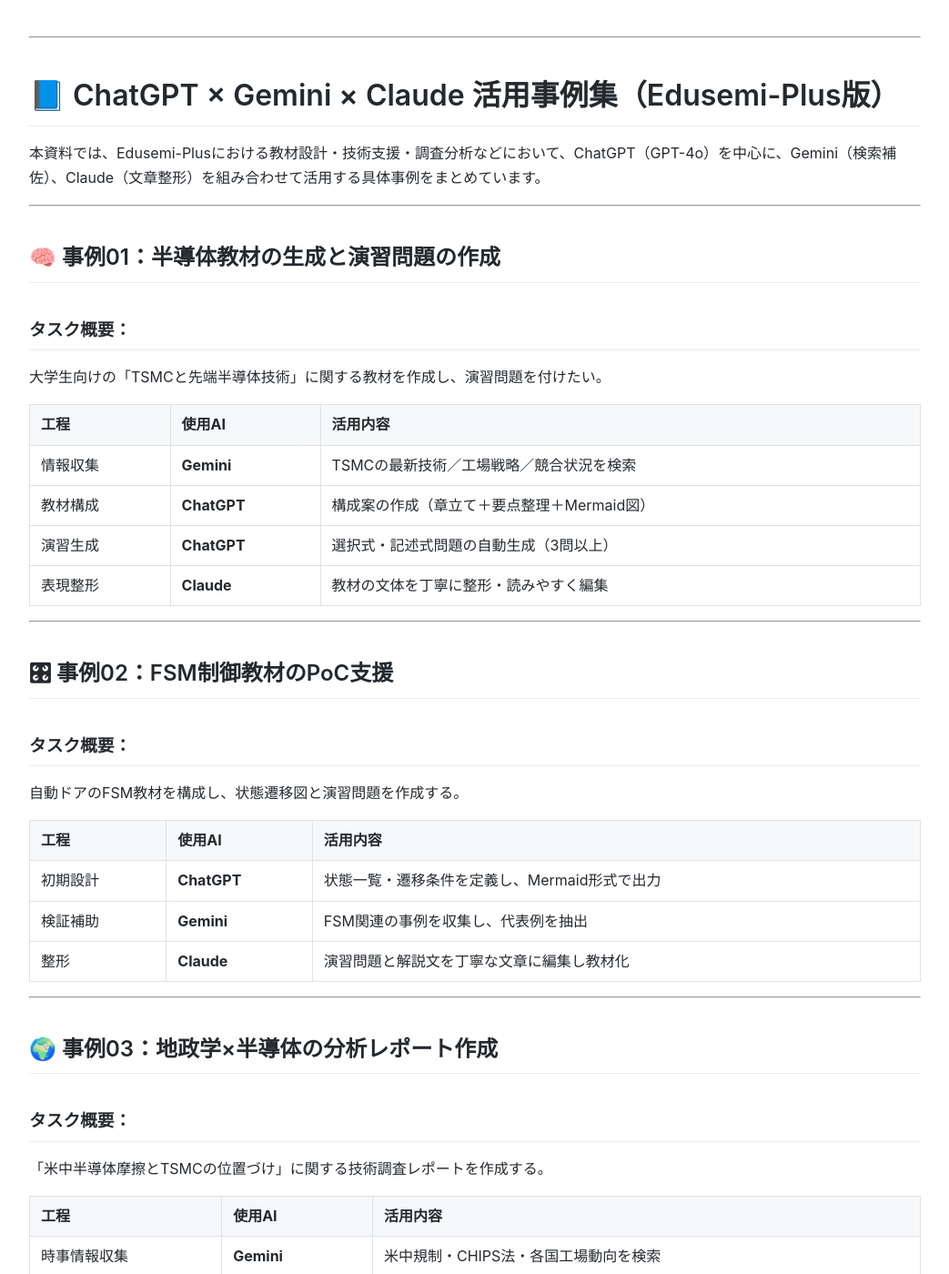
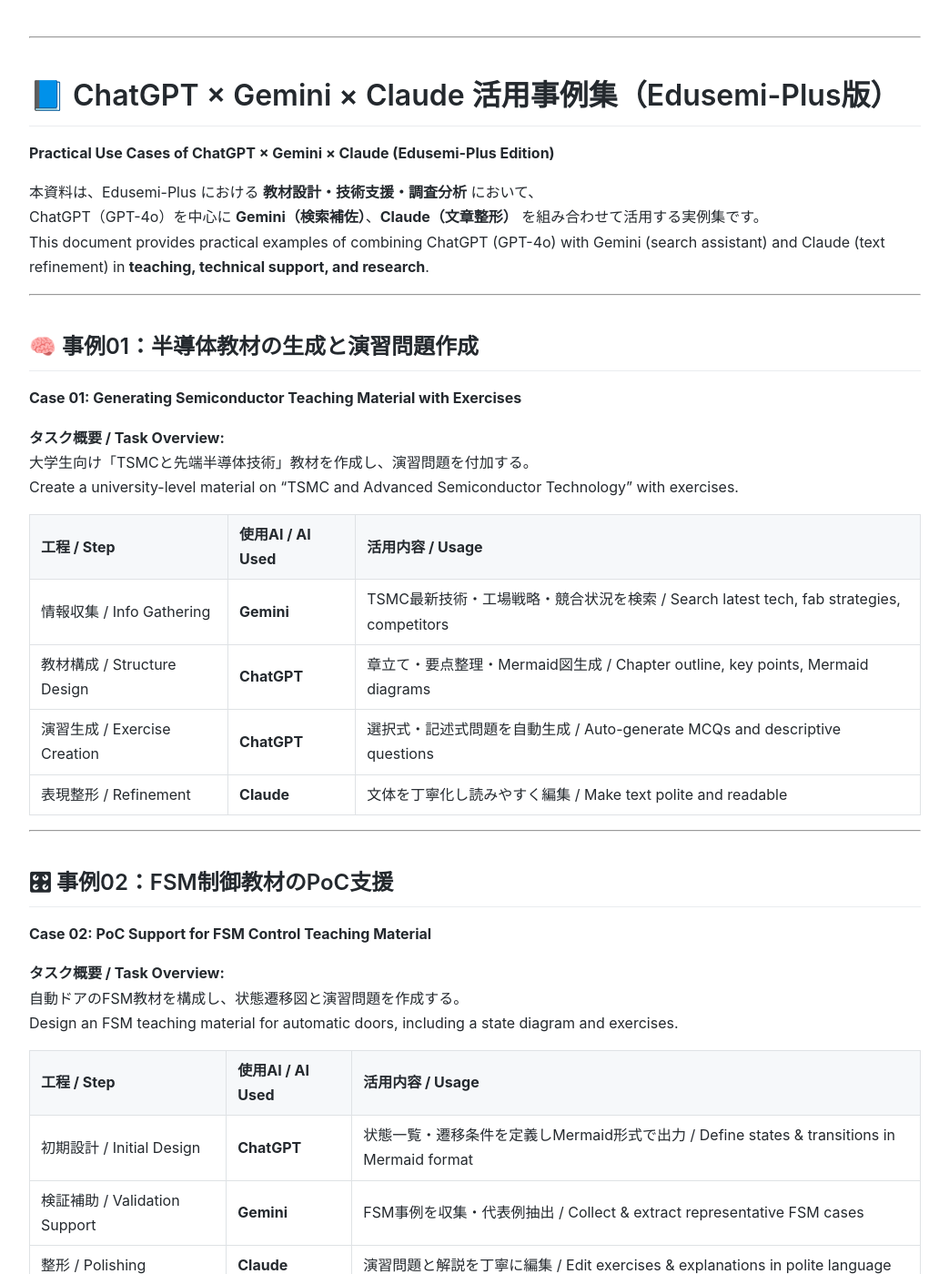
Before and after one commit to Samizo-AITL/Edusemi-Plus, a Jekyll site: the page built from ai-tools-comparison/usecase_examples.md, in a window 1280 px wide and 1400 px high. Shown: the whole window at 91% size, without its empty margins (118-1161 px from the left). Built offline with Jekyll 4.4.1, drawn with Linux system fonts in a browser that asks for light colours; some of the changed text lies outside the part shown.

Commit message:
Update usecase_examples.md

```diff
--- a/ai-tools-comparison/usecase_examples.md
+++ b/ai-tools-comparison/usecase_examples.md
@@ -1,93 +1,116 @@
 ---
 layout: default
-title: ChatGPT × Gemini × Claude 活用事例集（Edusemi-Plus版）
+title: 📘 ChatGPT × Gemini × Claude 活用事例集（Edusemi-Plus版）
 ---
 
 ---
 
 # 📘 ChatGPT × Gemini × Claude 活用事例集（Edusemi-Plus版）
+**Practical Use Cases of ChatGPT × Gemini × Claude (Edusemi-Plus Edition)**
 
-本資料では、Edusemi-Plusにおける教材設計・技術支援・調査分析などにおいて、ChatGPT（GPT-4o）を中心に、Gemini（検索補佐）、Claude（文章整形）を組み合わせて活用する具体事例をまとめています。
+本資料は、Edusemi-Plus における **教材設計・技術支援・調査分析** において、
+ChatGPT（GPT-4o）を中心に **Gemini（検索補佐）**、**Claude（文章整形）** を組み合わせて活用する実例集です。
+This document provides practical examples of combining ChatGPT (GPT-4o) with Gemini (search assistant) and Claude (text refinement) in **teaching, technical support, and research**.
 
 ---
 
-## 🧠 事例01：半導体教材の生成と演習問題の作成
+## 🧠 事例01：半導体教材の生成と演習問題作成
+**Case 01: Generating Semiconductor Teaching Material with Exercises**
 
-### タスク概要：
-大学生向けの「TSMCと先端半導体技術」に関する教材を作成し、演習問題を付けたい。
+**タスク概要 / Task Overview:**
+大学生向け「TSMCと先端半導体技術」教材を作成し、演習問題を付加する。
+Create a university-level material on "TSMC and Advanced Semiconductor Technology" with exercises.
 
-| 工程 | 使用AI | 活用内容 |
-|------|--------|----------|
-| 情報収集 | **Gemini** | TSMCの最新技術／工場戦略／競合状況を検索 |
-| 教材構成 | **ChatGPT** | 構成案の作成（章立て＋要点整理＋Mermaid図） |
-| 演習生成 | **ChatGPT** | 選択式・記述式問題の自動生成（3問以上） |
-| 表現整形 | **Claude** | 教材の文体を丁寧に整形・読みやすく編集 |
+| 工程 / Step | 使用AI / AI Used | 活用内容 / Usage |
+|-------------|-----------------|------------------|
+| 情報収集 / Info Gathering | **Gemini** | TSMC最新技術・工場戦略・競合状況を検索 / Search latest tech, fab strategies, competitors |
+| 教材構成 / Structure Design | **ChatGPT** | 章立て・要点整理・Mermaid図生成 / Chapter outline, key points, Mermaid diagrams |
+| 演習生成 / Exercise Creation | **ChatGPT** | 選択式・記述式問題を自動生成 / Auto-generate MCQs and descriptive questions |
+| 表現整形 / Refinement | **Claude** | 文体を丁寧化し読みやすく編集 / Make text polite and readable |
 
 ---
 
 ## 🎛 事例02：FSM制御教材のPoC支援
+**Case 02: PoC Support for FSM Control Teaching Material**
 
-### タスク概要：
+**タスク概要 / Task Overview:**
 自動ドアのFSM教材を構成し、状態遷移図と演習問題を作成する。
+Design an FSM teaching material for automatic doors, including a state diagram and exercises.
 
-| 工程 | 使用AI | 活用内容 |
-|------|--------|----------|
-| 初期設計 | **ChatGPT** | 状態一覧・遷移条件を定義し、Mermaid形式で出力 |
-| 検証補助 | **Gemini** | FSM関連の事例を収集し、代表例を抽出 |
-| 整形 | **Claude** | 演習問題と解説文を丁寧な文章に編集し教材化 |
+| 工程 / Step | 使用AI / AI Used | 活用内容 / Usage |
+|-------------|-----------------|------------------|
+| 初期設計 / Initial Design | **ChatGPT** | 状態一覧・遷移条件を定義しMermaid形式で出力 / Define states & transitions in Mermaid format |
+| 検証補助 / Validation Support | **Gemini** | FSM事例を収集・代表例抽出 / Collect & extract representative FSM cases |
+| 整形 / Polishing | **Claude** | 演習問題と解説を丁寧に編集 / Edit exercises & explanations in polite language |
 
 ---
 
 ## 🌍 事例03：地政学×半導体の分析レポート作成
+**Case 03: Geopolitics × Semiconductor Analysis Report**
 
-### タスク概要：
-「米中半導体摩擦とTSMCの位置づけ」に関する技術調査レポートを作成する。
+**タスク概要 / Task Overview:**
+「米中半導体摩擦とTSMCの位置づけ」に関する技術調査レポートを作成。
+Create a technical report on "US-China Semiconductor Tensions and TSMC's Position."
 
-| 工程 | 使用AI | 活用内容 |
-|------|--------|----------|
-| 時事情報収集 | **Gemini** | 米中規制・CHIPS法・各国工場動向を検索 |
-| 初稿作成 | **ChatGPT** | Markdown構成で要点を整理し技術資料化 |
-| 文章仕上げ | **Claude** | 論文調の表現、丁寧な語尾・段落構成に整形 |
+| 工程 / Step | 使用AI / AI Used | 活用内容 / Usage |
+|-------------|-----------------|------------------|
+| 時事情報収集 / News Gathering | **Gemini** | 米中規制・CHIPS法・工場動向を検索 / Search US-China regulations, CHIPS Act, fab updates |
+| 初稿作成 / Draft Creation | **ChatGPT** | Markdown構成で要点整理 / Summarize in Markdown |
+| 文章仕上げ / Final Editing | **Claude** | 論文調に整形 / Refine into academic style |
 
 ---
 
 ## 📹 事例04：YouTube講義を教材に変換
+**Case 04: Converting YouTube Lectures into Teaching Material**
 
-### タスク概要：
-YouTube上の半導体講義（英語）を日本語教材として再構成する。
+**タスク概要 / Task Overview:**
+YouTubeの半導体講義（英語）を日本語教材として再構成。
+Reconstruct an English YouTube semiconductor lecture into Japanese teaching material.
 
-| 工程 | 使用AI | 活用内容 |
-|------|--------|----------|
-| 動画要約 | **Gemini** | YouTubeリンクを入力し、要点・セクション抽出 |
-| 教材構成 | **ChatGPT** | セクションを元に構成案と演習問題を生成 |
-| 言い換え整形 | **Claude** | 難解な文を簡単な日本語に変換・自然化 |
+| 工程 / Step | 使用AI / AI Used | 活用内容 / Usage |
+|-------------|-----------------|------------------|
+| 動画要約 / Video Summary | **Gemini** | 要点・セクション抽出 / Extract key points & sections |
+| 教材構成 / Structure Design | **ChatGPT** | 構成案と演習問題生成 / Create outline & exercises |
+| 言い換え整形 / Language Simplification | **Claude** | 難解文を平易化 / Simplify complex sentences |
 
 ---
 
 ## 📄 事例05：社内技術報告書の作成と推敲
+**Case 05: Creating and Refining Internal Technical Reports**
 
-### タスク概要：
-設計レビュー結果を上司向けにわかりやすく報告書にまとめたい。
+**タスク概要 / Task Overview:**
+設計レビュー結果をわかりやすく報告書化。
+Summarize design review results into an easy-to-read report.
 
-| 工程 | 使用AI | 活用内容 |
-|------|--------|----------|
-| 構成下書き | **ChatGPT** | 箇条書きの結果を章構成に変換し文書化 |
-| 用語補完 | **Gemini** | API仕様／規格などの正確な出典を確認 |
-| 文体整形 | **Claude** | 誤解のない丁寧な表現に修正・要点強調 |
+| 工程 / Step | 使用AI / AI Used | 活用内容 / Usage |
+|-------------|-----------------|------------------|
+| 構成下書き / Draft Structure | **ChatGPT** | 箇条書き→章構成化 / Convert bullet points to chapter structure |
+| 用語補完 / Term Verification | **Gemini** | API仕様・規格出典確認 / Verify API specs & standards |
+| 文体整形 / Style Refinement | **Claude** | 誤解防止・丁寧化 / Avoid ambiguity, make polite |
 
 ---
 
 ## 🔖 まとめ：三位一体の活用パターン
+**Summary: Three-in-One Usage Patterns**
 
-| パターン | 主体 | 補佐1（検索） | 補佐2（整形） | 想定ユースケース |
-|----------|------|----------------|----------------|------------------|
-| 教材生成型 | ChatGPT | Gemini | Claude | 授業資料・演習教材 |
-| 調査報告型 | ChatGPT | Gemini | Claude | 技術レポート・分析資料 |
-| コード支援型 | ChatGPT | DeepSeek / Gemini | Claude | FSM / PoC構成レビュー |
-| 動画活用型 | Gemini | ChatGPT | Claude | YouTube → 教材変換 |
-| 推敲改善型 | ChatGPT | （任意） | Claude | 報告文・投稿文などの整形 |
+| パターン / Pattern | 主体 / Main AI | 補佐1 / Search Assist | 補佐2 / Refinement | 想定ユースケース / Use Case |
+|--------------------|---------------|-----------------------|--------------------|-----------------------------|
+| 教材生成型 / Teaching Material | ChatGPT | Gemini | Claude | 授業資料・演習教材 / Class materials |
+| 調査報告型 / Research Report | ChatGPT | Gemini | Claude | 技術レポート / Technical reports |
+| コード支援型 / Code Support | ChatGPT | DeepSeek / Gemini | Claude | FSM / PoCレビュー / FSM & PoC reviews |
+| 動画活用型 / Video Utilization | Gemini | ChatGPT | Claude | YouTube教材化 / YouTube-to-material |
+| 推敲改善型 / Text Polishing | ChatGPT | (Optional) | Claude | 報告書整形 / Report polishing |
 
 ---
 
-> この資料は、教育・設計・調査の場で「どのAIをどう連携させればよいか」を示す実践ガイドです。
-> ご自身の用途に応じて、プロンプトテンプレやファイル構成を追加してカスタマイズしてください。
+## 📎 関連資料 / Related Docs
+- [README.md](./README.md)
+- [ai_models_list.md](./ai_models_list.md)
+- [ai_selection_guide.md](./ai_selection_guide.md)
+- [ai_prompt_log.md](./ai_prompt_log.md)
+
+---
+
+## 🔙 戻る / Back
+- **JP:** [AIツール比較と使い分けガイドへ戻る](./README.md)
+- **EN:** [Return to AI Tools Comparison Guide](./README.md)
```
